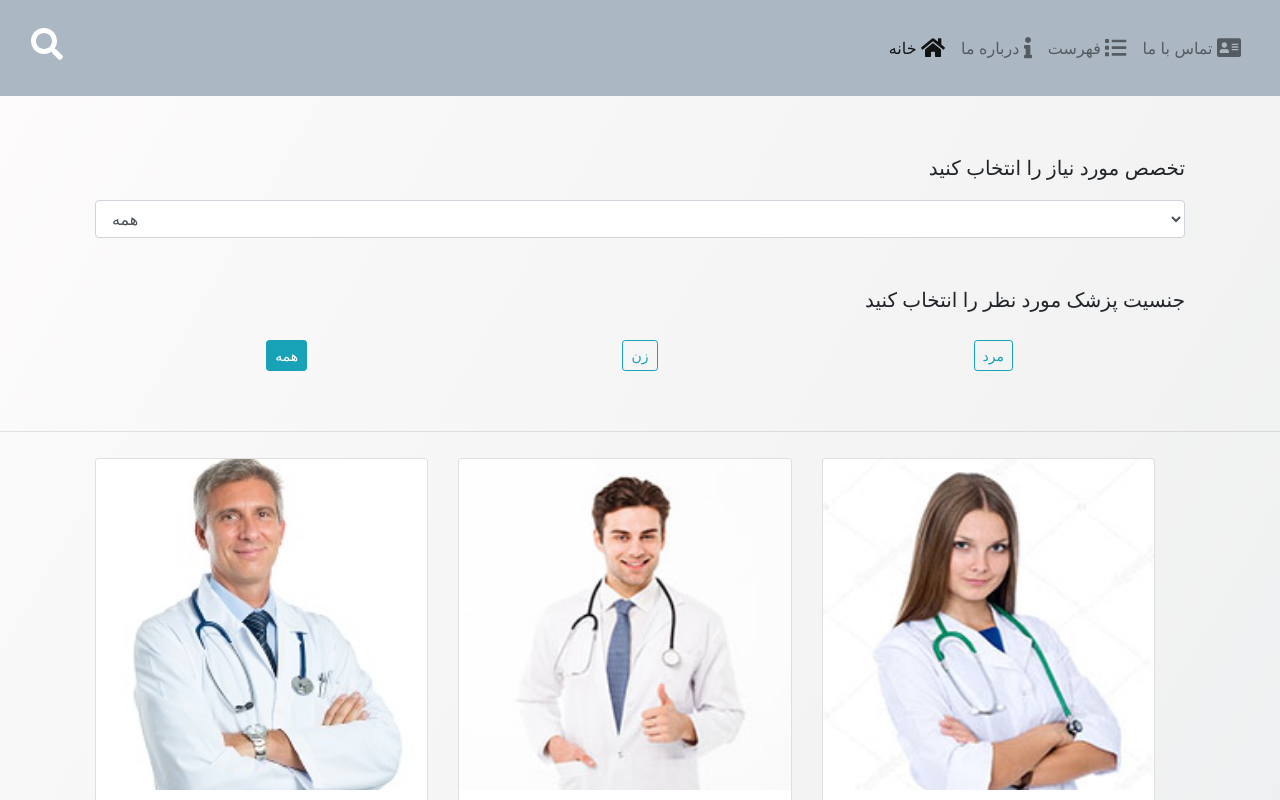
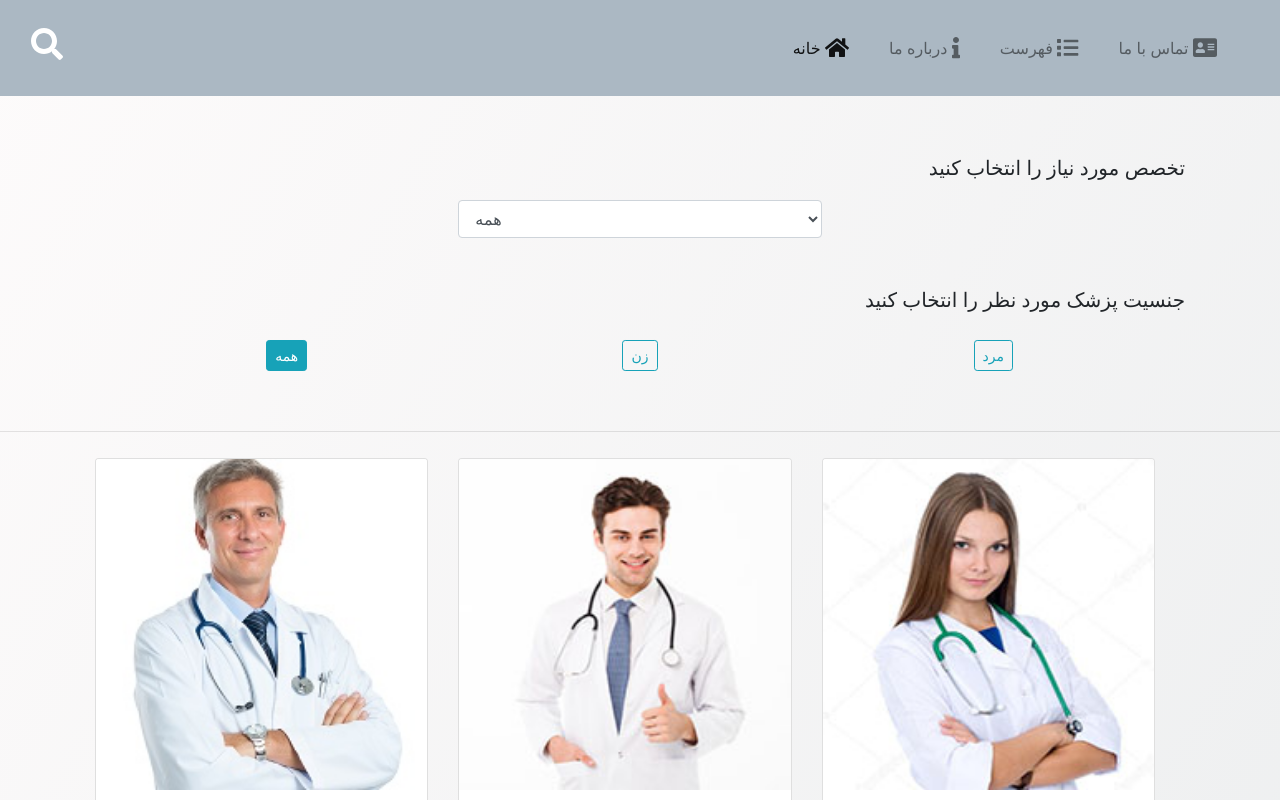
Before and after one commit to ArmanYarahmadi/MedicalTest1, a React (Create React App) app: page / in a window 1280 px wide. Shown: the top 800 px of the page. Built offline with nearby package versions, Linux system fonts and the light colour scheme.

Commit message:
final fixes

```diff
--- a/public/offline.html
+++ b/public/offline.html
@@ -11,7 +11,7 @@
       body {
         height: 100%;
         margin: 0;
-        background: #0a1f44;
+        background: #abb8c3;
         display: flex;
         align-items: center;
         text-align: center;
@@ -37,7 +37,7 @@
   <body>
     <div class="city">
       <h2 class="city-name">
-        <span>لطفا به اینترنت متصل شوید.</span>
+        <span>لطفا به اینترنت متصل شوید</span>
       </h2>
     </div>
   </body>
--- a/src/App.css
+++ b/src/App.css
@@ -45,8 +45,9 @@
   text-align: center;
 }
 
-.selectInp {
-  text-align: center;
+.formInput {
+  margin-left: auto;
+  margin-right: auto;
 }
 
 .radiobox {
--- a/src/Components/FormComponent.js
+++ b/src/Components/FormComponent.js
@@ -18,12 +18,15 @@
           <div>
             <FormGroup className="selector">
               <Input
+                className="formInput col-12 col-sm-4"
                 type="select"
                 name="select"
                 id="exampleSelect"
                 onChange={(evt) => handleChange(evt.target.value)}
               >
-                <option value="1">همه</option>
+                <option value="1" className="options">
+                  همه
+                </option>
                 <option value="2">پزشک عمومی</option>
                 <option value="3">متخصص گوارش</option>
                 <option value="4">متخصص داخلی</option>
--- a/src/Components/HeaderComponent.js
+++ b/src/Components/HeaderComponent.js
@@ -31,22 +31,22 @@
             <NavbarBrand href="/"></NavbarBrand>
             <Collapse isOpen={isNavOpen} navbar>
               <Nav navbar>
-                <NavItem>
+                <NavItem className="mr-4">
                   <a className="nav-link active" href="/">
                     خانه <span className="fa fa-home fa-lg"></span>
                   </a>
                 </NavItem>
-                <NavItem>
+                <NavItem className="mr-4">
                   <a className="nav-link" href="/">
                     درباره ما <span className="fa fa-info fa-lg"></span>
                   </a>
                 </NavItem>
-                <NavItem>
+                <NavItem className="mr-4">
                   <a className="nav-link" href="/">
                     فهرست <span className="fa fa-list fa-lg"></span>
                   </a>
                 </NavItem>
-                <NavItem>
+                <NavItem className="mr-4">
                   <a className="nav-link" href="/">
                     تماس با ما{" "}
                     <span className="fa fa-address-card fa-lg"></span>
```
